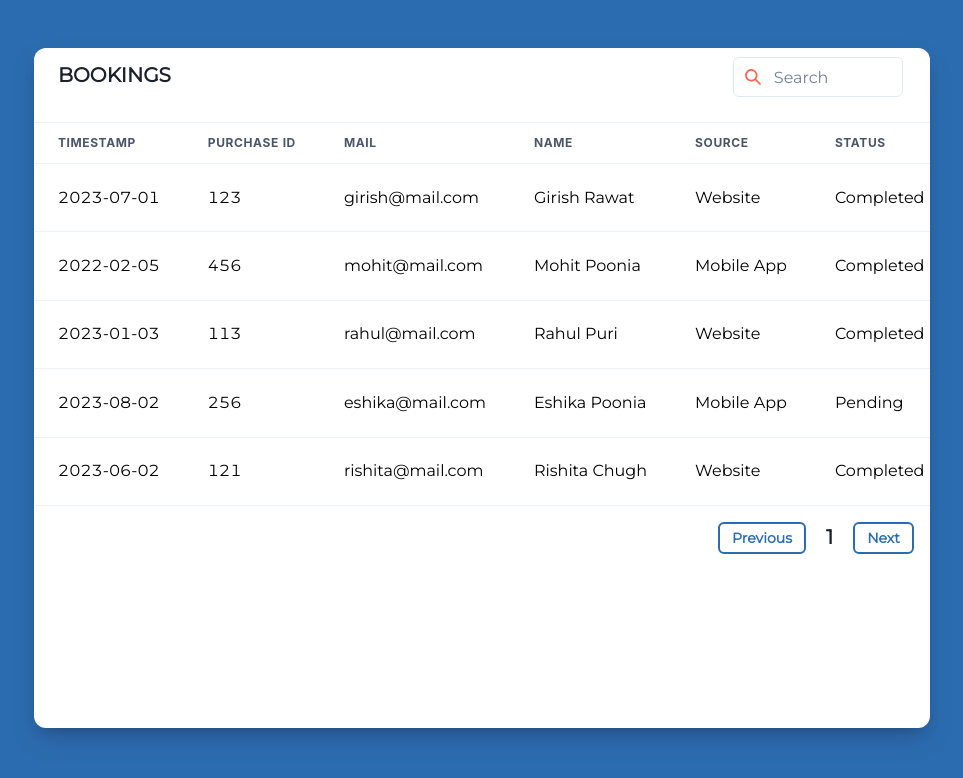
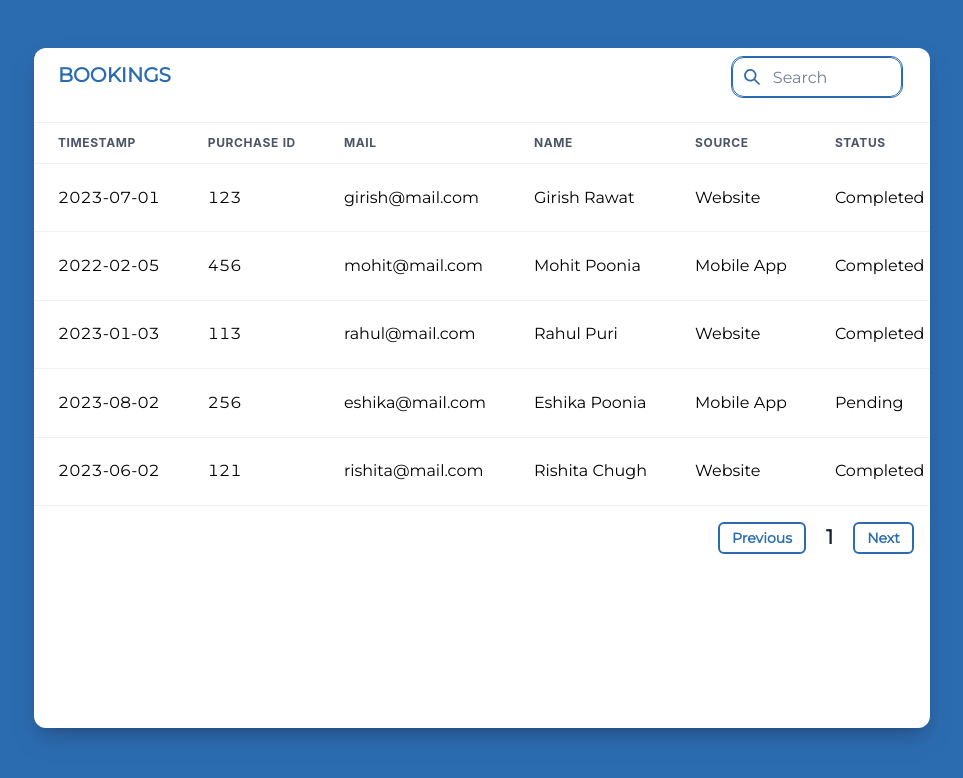
Before and after one commit to Ishu070303/Project-datatable, a Next.js app: page / in a window 1280 px wide. Shown: the top 778 px of the page, without its empty margins (158-1121 px from the left). Built offline with nearby package versions, Linux system fonts and the light colour scheme.

Commit message:
added more css

```diff
--- a/app/App.css
+++ b/app/App.css
@@ -4,9 +4,6 @@
     font-family: 'Montserrat', sans-serif;
 }
 
-.bx{
-    /* border: 2px solid black; */
-}
 
 .flex{
     /* border: 1px solid #ebf8ff; */
@@ -38,10 +35,7 @@
    font-weight: bold;
    font-size: 20px;
    margin-left: 1.5rem;
-}
-
-.Trw{
-    /* width: 97.7vw; */
+   color:  #2B6CB0;
 }
 
 .Thead{
@@ -77,6 +71,7 @@
     top: 2;
     margin-top: 2rem;
     margin-right: 1.7rem;
+
 }
 
 .typo{
--- a/app/DataTable.tsx
+++ b/app/DataTable.tsx
@@ -76,13 +76,14 @@ const DataTable: React.FC<DataTableProps> = ({ headers, rows, caption, sortable,
       <Spacer />
       {searchable && (
         <div className="search">
-        <InputGroup mb={4}>
-          <InputLeftElement pointerEvents="none" children={<SearchIcon color="tomato" />} />
+        <InputGroup mb={4} style={{ border: '1px solid #2B6CB0', borderRadius: '12px'}}>
+          <InputLeftElement pointerEvents="none" children={<SearchIcon color="blue.600" />} />
           <Input
           variant='outline'
           width= {170}
           placeholder="Search"
           value={searchValue}
+          style={{ border: '1px solid #2B6CB0', borderRadius: '12px'}}
           onChange={(e) => setSearchValue(e.target.value)}
           />
         </InputGroup>
--- a/app/page.tsx
+++ b/app/page.tsx
@@ -17,7 +17,6 @@ const rows = [
   ["2023-10-12", "098", "soni@mail.com", "Soni Rawat", "Mobile App", "Pending", "Select"],
   ["2023-11-17", "098", "santoshi@mail.com", "Santoshi Rawat", "Mobile App", "Pending", "Select"],
   ["2023-08-20", "098", "rashika@mail.com", "Rashika Sharma", "Website", "Completed", "Select"],
-  // Add more rows as needed
 ];
 
 const Home: React.FC = () => {
```
